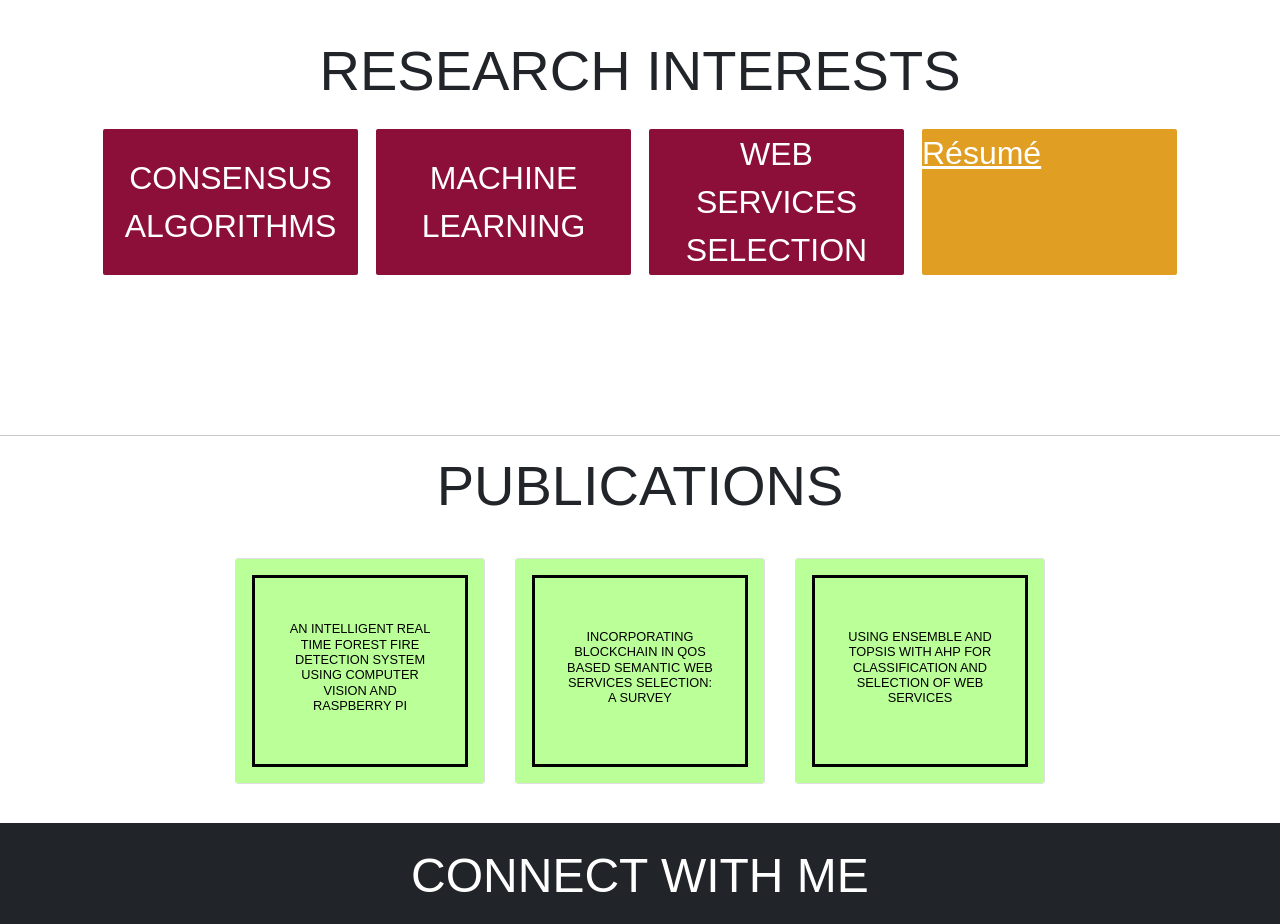
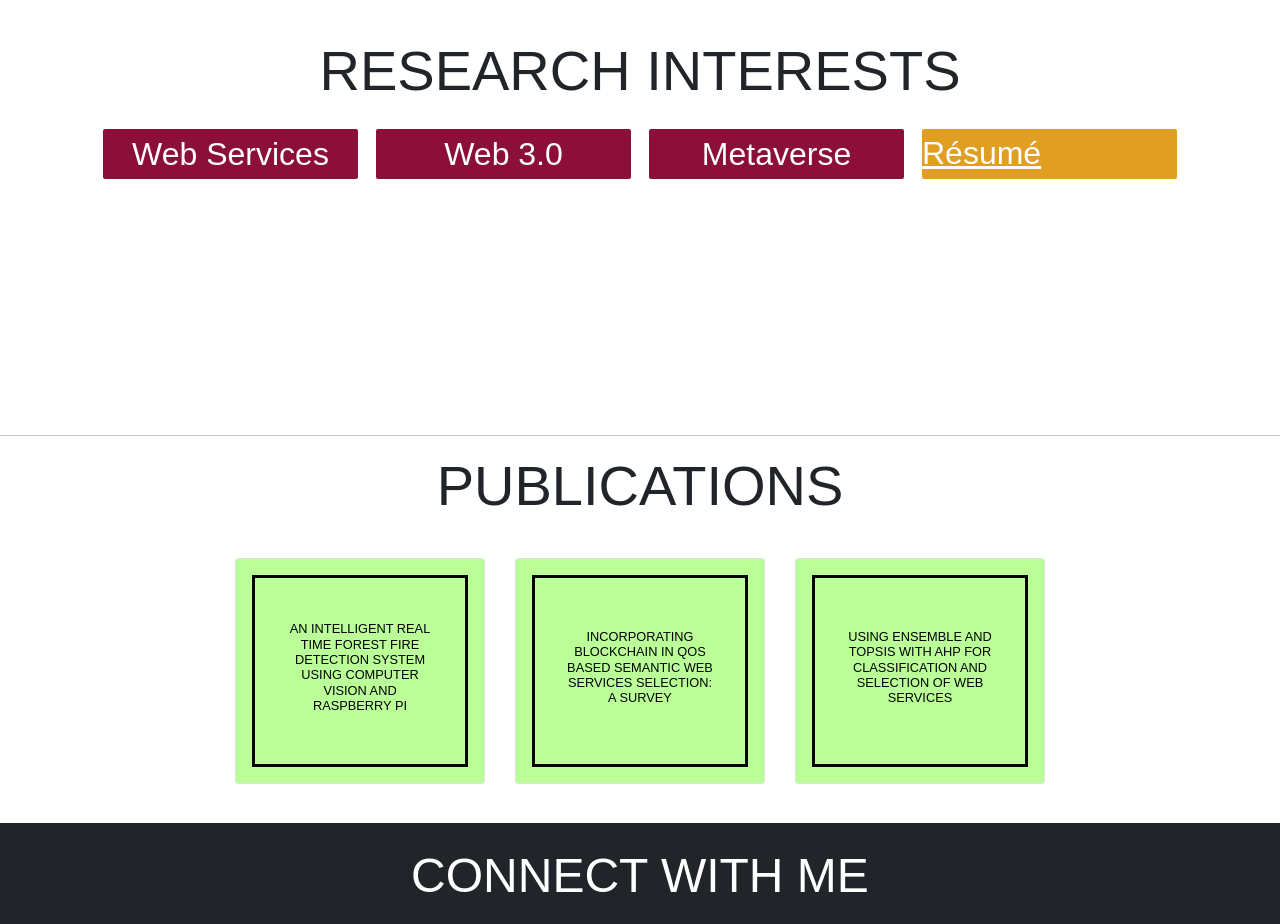
Before and after one commit to mediuspage/mediuspage.github.io, a plain HTML site: page index.html in a window 1280 px wide. Shown: the part 1120-2044 px from the top of the page. Drawn offline with nearby package versions, Linux system fonts and the light colour scheme; a web font is replaced by a local one.

Commit message:
Update index.html

```diff
--- a/index.html
+++ b/index.html
@@ -34,9 +34,9 @@
     <div class="container skills-main">
         <p class="display-4 text-center">RESEARCH INTERESTS</p>
         <div class="container skills">
-            <button class="btnn  btn-1">CONSENSUS ALGORITHMS</button>
-            <button class="btnn  btn-2">MACHINE LEARNING</button>
-            <button class="btnn  btn-3">WEB SERVICES SELECTION</button>
+            <button class="btnn  btn-1">Web Services</button>
+            <button class="btnn  btn-2">Web 3.0</button>
+            <button class="btnn  btn-3">Metaverse</button>
             <a class="btnn  btn-4" style="background-color:#e09e22;" text-align: center href="resume.pdf">Résumé</a>
         </div>
 
```
